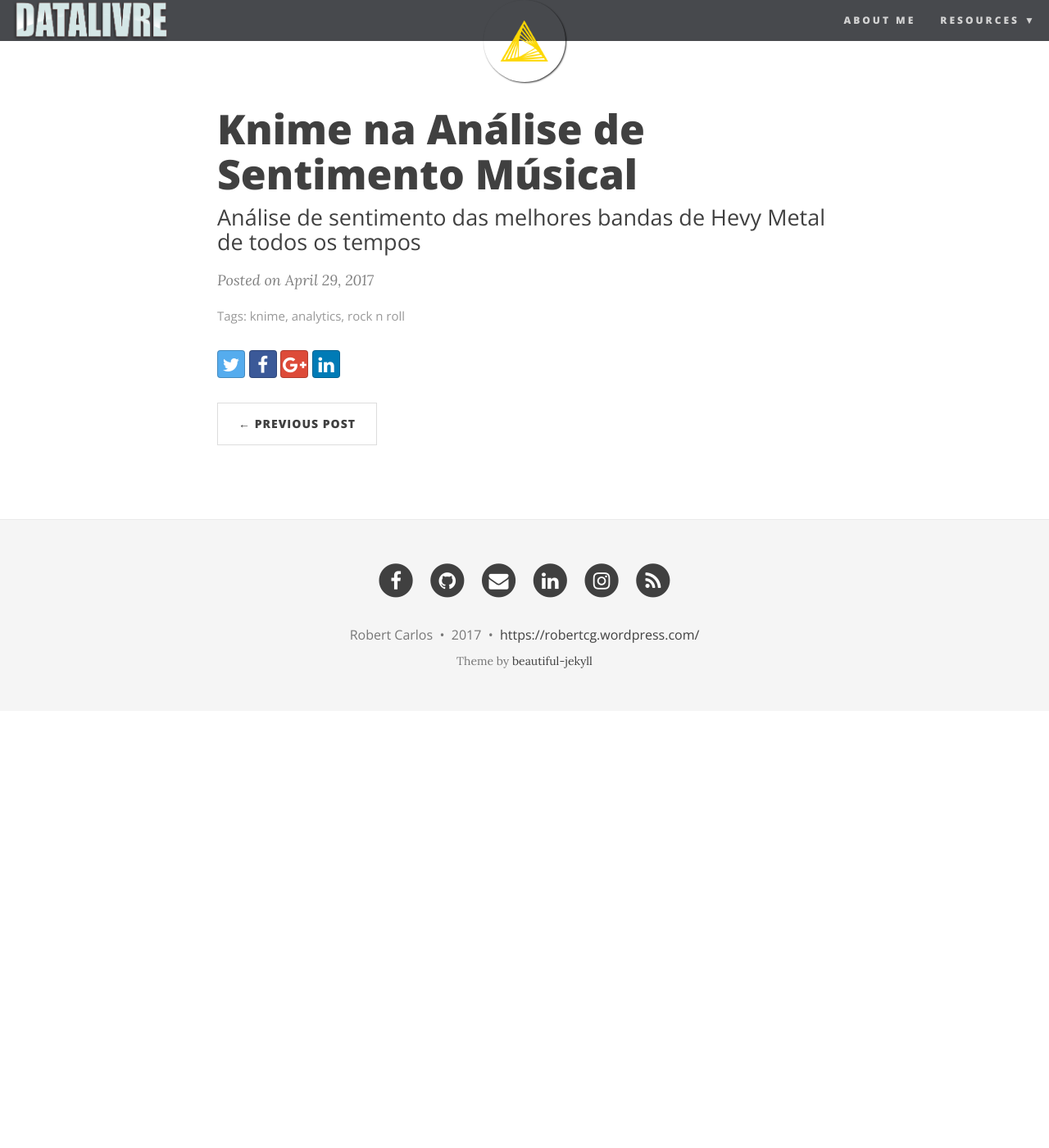
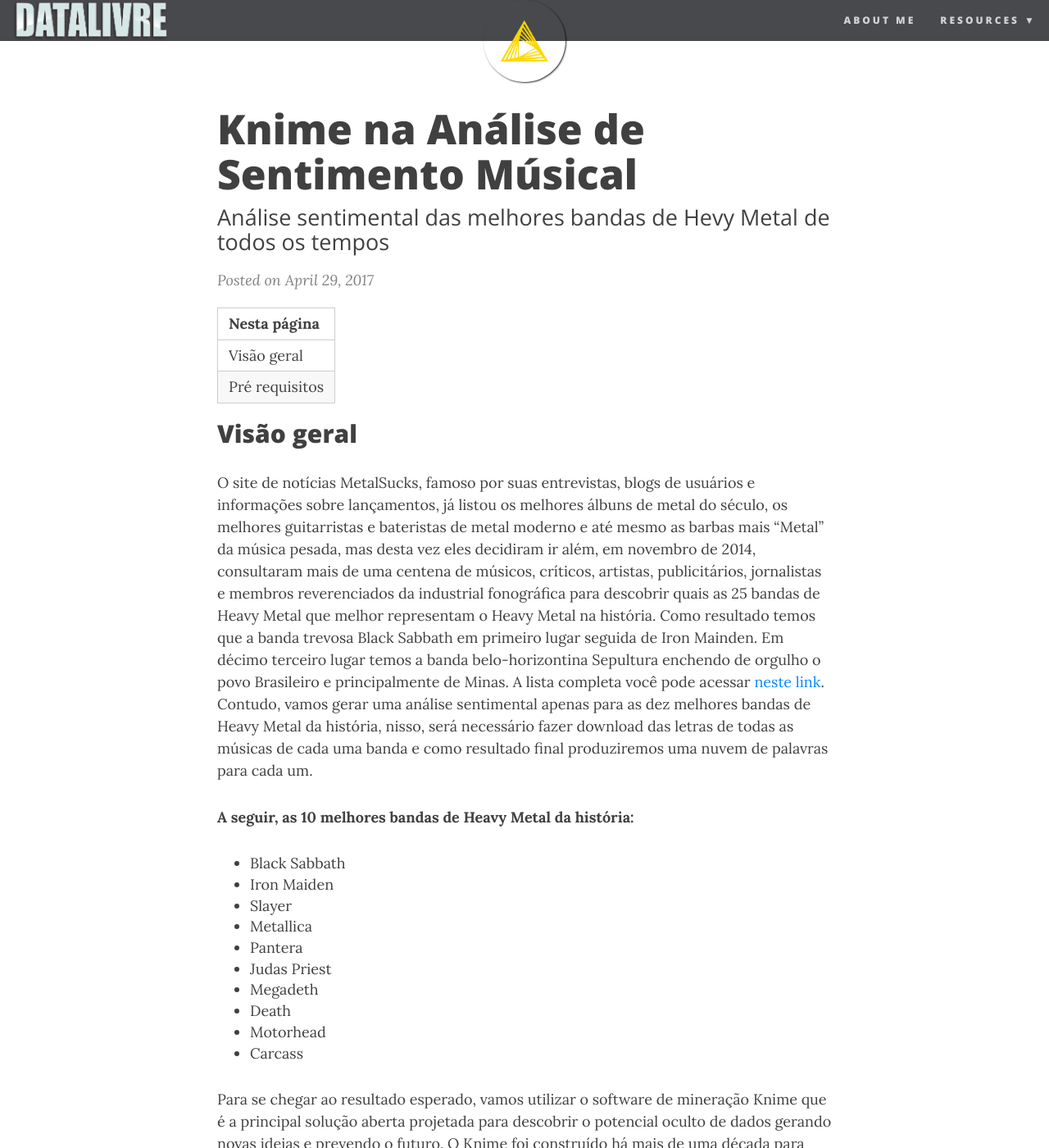
Before and after one commit to datalivre/datalivre.github.io, a Jekyll site: the page built from _posts/2017-04-29-Knime-na-Análise-de-Sentimento-Músical.md, in a window 1280 px wide and 1400 px high. Shown: the whole window at 82% size. Built offline with Jekyll 4.4.1, drawn with Linux system fonts in a browser that asks for light colours; nearby versions of some CDN libraries; comment, search, counter and statistics services are not loaded; some of the changed text lies outside the part shown.

Commit message:
Update 2017-04-29-Knime-na-Análise-de-Sentimento-Músical.md

```diff
--- a/_posts/2017-04-29-Knime-na-Análise-de-Sentimento-Músical.md
+++ b/_posts/2017-04-29-Knime-na-Análise-de-Sentimento-Músical.md
@@ -3,5 +3,31 @@
 title: Knime na Análise de Sentimento Músical
 image: /img/KNIME-logo.png
 tags: [knime, analytics, rock n roll,]
-subtitle: Análise de sentimento das melhores bandas de Hevy Metal de todos os tempos
+subtitle: Análise sentimental das melhores bandas de Hevy Metal de todos os tempos
 ---
+
+| Nesta página |
+| :------ |
+| Visão geral    |
+| Pré requisitos     |
+
+## Visão geral
+O site de notícias MetalSucks, famoso por suas entrevistas, blogs de usuários e informações sobre lançamentos, já listou os melhores álbuns de metal do século, os melhores guitarristas e bateristas de metal moderno e até mesmo as barbas mais “Metal” da música pesada, mas desta vez eles decidiram ir além, em novembro de 2014, consultaram mais de uma centena de músicos, críticos, artistas, publicitários, jornalistas e membros reverenciados da industrial fonográfica para descobrir quais as 25 bandas de Heavy Metal que melhor representam o Heavy Metal na história. Como resultado temos que a banda trevosa Black Sabbath em primeiro lugar seguida de Iron Mainden. Em décimo terceiro lugar temos a banda belo-horizontina Sepultura enchendo de orgulho o povo Brasileiro e principalmente de Minas. A lista completa você pode acessar [neste link](http://www.metalsucks.net/2014/11/14/25-best-metal-bands-time-real-1-black-sabbath/).
+Contudo, vamos gerar uma análise sentimental apenas para as dez melhores bandas de Heavy Metal da história, nisso, será necessário fazer download das letras de todas as músicas de cada uma banda e como resultado final produziremos uma nuvem de palavras para cada um.
+
+**A seguir, as 10 melhores bandas de Heavy Metal da história:**
+- Black Sabbath
+- Iron Maiden
+- Slayer
+- Metallica
+- Pantera
+- Judas Priest
+- Megadeth
+- Death
+- Motorhead
+- Carcass
+
+Para se chegar ao resultado esperado, vamos utilizar o software de mineração Knime que é a principal solução aberta projetada para descobrir o potencial oculto de dados gerando novas ideias e prevendo o futuro. O Knime foi construído há mais de uma década para acessar dados rapidamente de forma intuitiva a fim de ajudar sua próspera comunidade de cientistas de dados espalhados em mais de 60 países e organizações a impulsionar a inovação.
+
+## Pré requisitos
+Os exemplos nesta seção utilizam o software Knime Analytics que pode ser baixado a partir [deste link](https://www.knime.org/downloads/overview).
```
